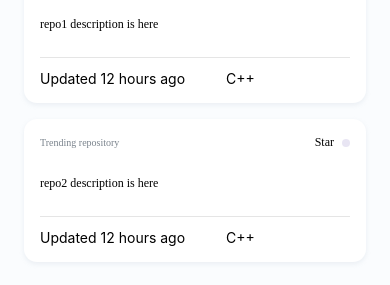
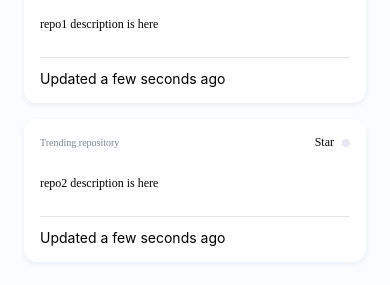
Before and after one commit to ozzestrophic/github-task, a React Native app: screen /Explore in a window 390 px wide. Shown: the part 303-588 px from the top of the page. Built offline with nearby package versions, Linux system fonts and the light colour scheme; no server answers.

Commit message:
feat: display how long ago repo was updated

```diff
--- a/package.json
+++ b/package.json
@@ -14,6 +14,7 @@
     "@react-navigation/native": "^6.1.18",
     "@react-navigation/native-stack": "^6.11.0",
     "axios": "^1.7.2",
+    "moment": "^2.30.1",
     "react": "18.2.0",
     "react-native": "0.74.4",
     "react-native-pager-view": "^6.3.3",
--- a/src/components/TrendingRepoCard.jsx
+++ b/src/components/TrendingRepoCard.jsx
@@ -1,6 +1,7 @@
 import React from 'react';
 import {Text, View} from 'react-native';
 import styles from '../styles/theme';
+import moment from 'moment';
 const TrendingRepoCard = ({repo}) => {
   return (
     <View style={styles.repoCard}>
@@ -21,9 +22,9 @@ const TrendingRepoCard = ({repo}) => {
       <View style={styles.separator} />
       <View style={styles.repoCardFooter}>
         <Text style={(styles.silkaNormal, {flex: 3})}>
-          Updated 12 hours ago
+          Updated {moment(repo.updated_at).fromNow()}
         </Text>
-        <Text style={(styles.silkaNormal, {flex: 2})}>C++</Text>
+        <Text style={(styles.silkaNormal, {flex: 2})}>{repo.language}</Text>
       </View>
     </View>
   );
```
Also changed, not shown: 1 other file (tests, documents, lock files or other folders).
